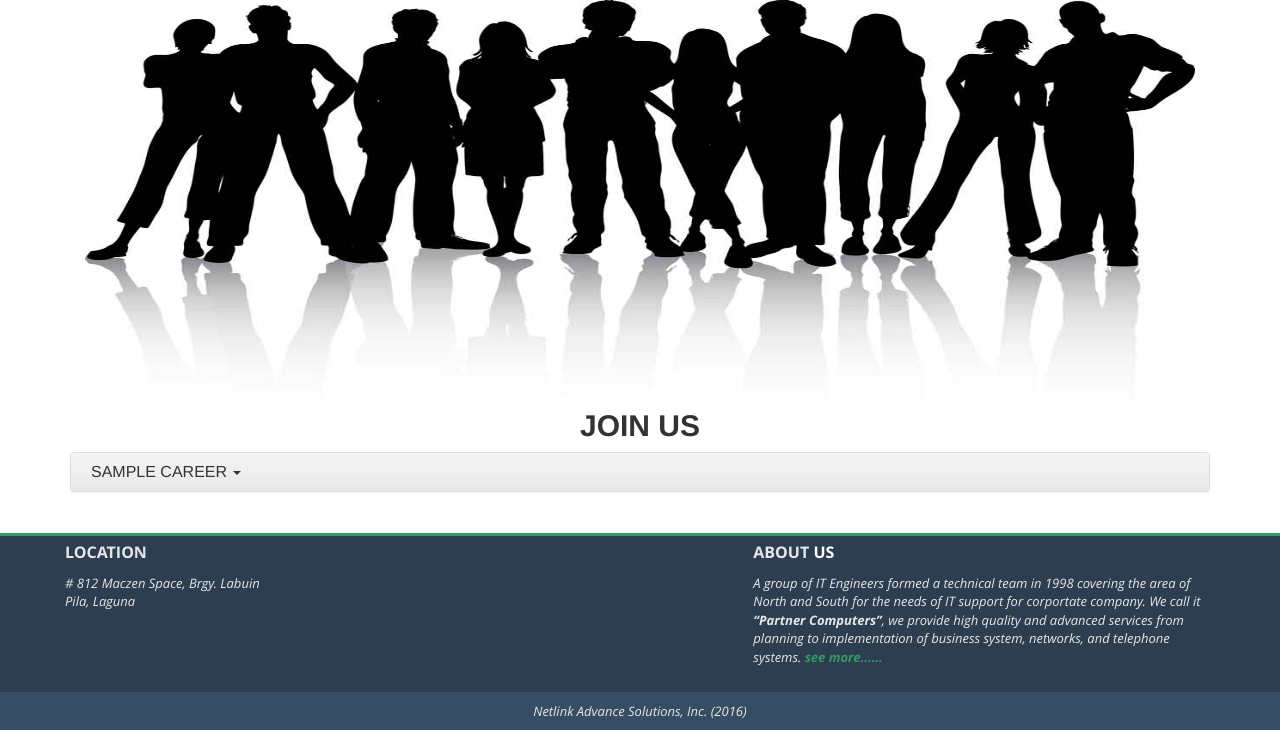
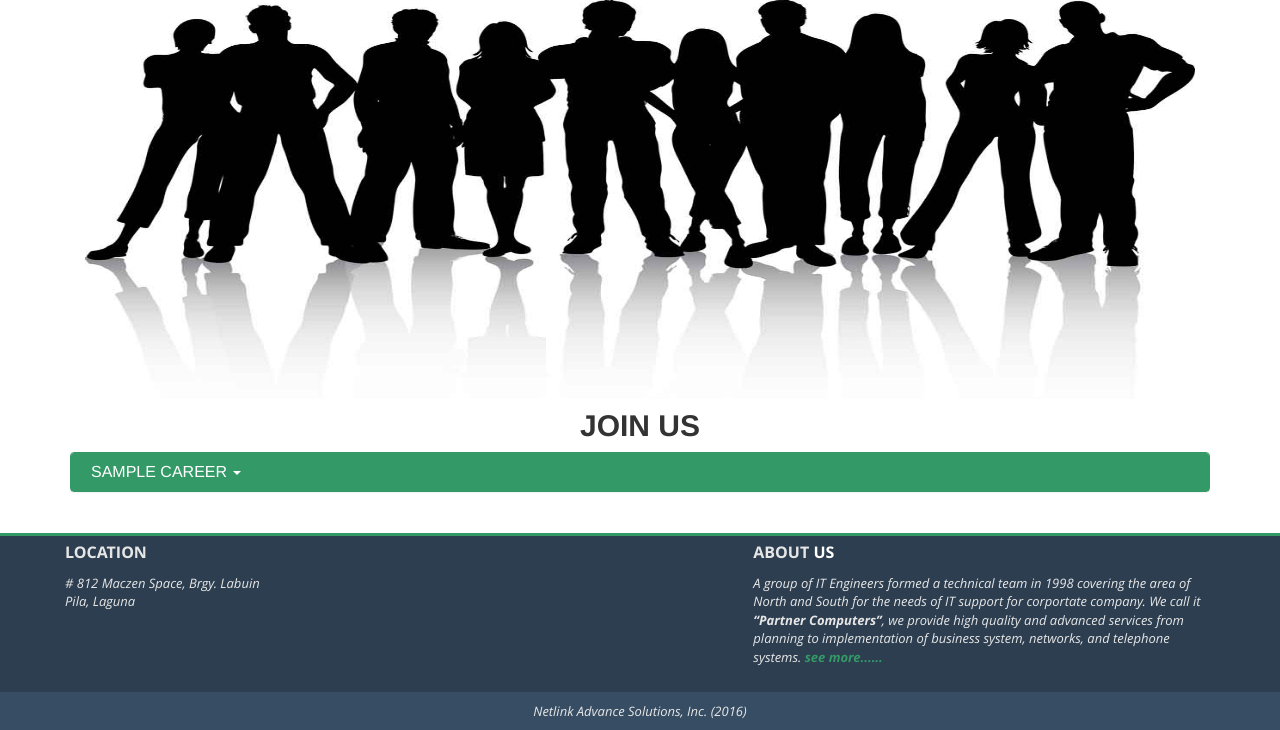
Before and after one commit to x44chan/netlink, a PHP site: page /careers in a window 1280 px wide. Shown: the part 111-841 px from the top of the page. Run offline with PHP 8.4, Linux system fonts and the light colour scheme; tables that the repository leaves empty or names only in its code hold one stand-in row (values such as "Sample post"); some web fonts are replaced.

Commit message:
panel update

```diff
--- a/config/footer.php
+++ b/config/footer.php
@@ -13,7 +13,7 @@
                     </div>
                     <div class = "col-xs-12 col-md-5" style="margin-top: 5px;">
                         <p style="font-size: 16px;"><b>ABOUT <font color = "white">US</font></b></p>
-                        <i><p>A group of IT Engineers formed a technical team in 1998 covering the area of North and South for the needs of IT support for corportate company. We call it <b>“Partner Computers”</b>, we provide high quality and advanced services from planning to implementation of business system, networks, and telephone systems. <a href = "about" style="color: #e6e6e6; text-decoration: none; color: #339966;"><b> see more...... </b></a></p></i>
+                        <i><p>A group of IT Engineers formed a technical team in 1998 covering the area of North and South for the needs of IT support for corportate company. We call it <b>“Partner Computers”</b>, we provide high quality and advanced services from planning to implementation of business system, networks, and telephone systems. <a href = "about" style="text-decoration: none; color: #339966;"><b> see more...... </b></a></p></i>
                     </div>
     			</div>
             </div>
--- a/css/css.css
+++ b/css/css.css
@@ -55,6 +55,15 @@ body{
   margin-bottom: 300px;
   font-family: "Open Sans","Helvetica Neue",Helvetica,Arial,sans-serif;
   font-weight: 400;
+}
+.panel-custom>.panel-heading{
+  background-color: #339966;
+  color: white;
+  border-color: #339966;
+
+}
+.panel-custom{
+  border: 1px solid #339966;
 }
 #chan{
   padding-top: 55px;
--- a/css/hovs.css
+++ b/css/hovs.css
@@ -2709,13 +2709,13 @@
   text-transform: uppercase;
   color: #fff;
   text-align: center;
-  font-size: 17px;
+  font-size: 16px;
   padding: 10px 10px 0 4px;
   margin: 4px 0 0 0;
 }
 .ih-item.square.effect3 .info p {
   font-style: italic;
-  font-size: 12px;
+  font-size: 11px;
   position: relative;
   color: #bbb;
   padding: 5px;
--- a/modules/careers/index.php
+++ b/modules/careers/index.php
@@ -18,7 +18,7 @@
 			$view_careers = $conn->query($view_careers);
 			while ($careers = $view_careers->fetch_object()) {
 		?>
-    	<div class="panel panel-default">
+    	<div class="panel panel-custom">
     		<div class="panel-heading">
         		<h4 class="panel-title"><a data-toggle="collapse" data-parent="#accordion" href="#<?php echo $careers->career_id;?>"><?php echo $careers->career_title;?> <b class = "caret"></b></a></h4>
     		</div>
--- a/modules/projects/index.php
+++ b/modules/projects/index.php
@@ -19,7 +19,7 @@
 	                        <img src="<?php echo $row->thumbnail;?>" alt="<?php echo $row->title;?>">
 	                    </div>
 	                    <div class="info">
-	                        <h3><?php echo $row->title;?></h3>
+	                        <h3 style="font-size: 14px;"><?php echo $row->title;?></h3>
 	                        <p><?php echo substr($row->caption, 0, 60);?>....</p>
 	                    </div>
 	                </a>
```
Also changed, not shown: img/calaca/thumbs.png (added).
